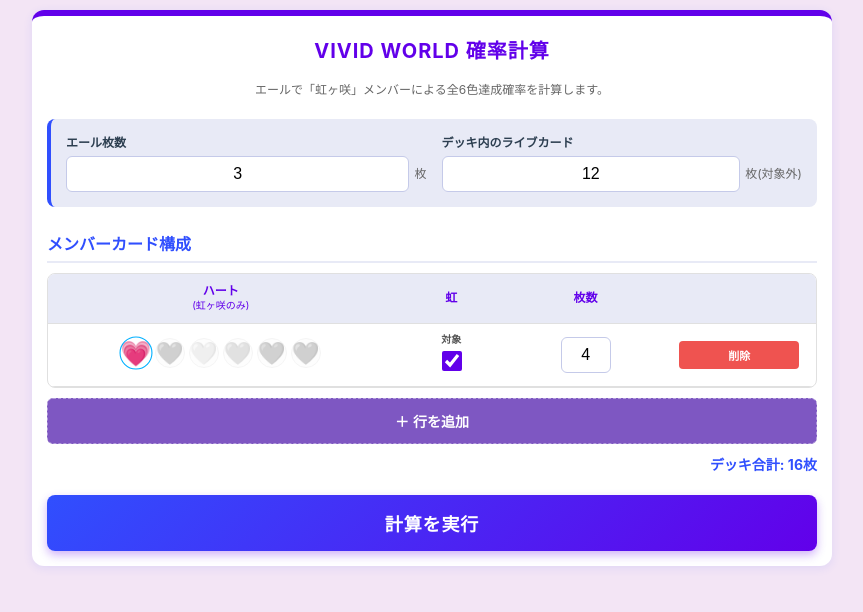
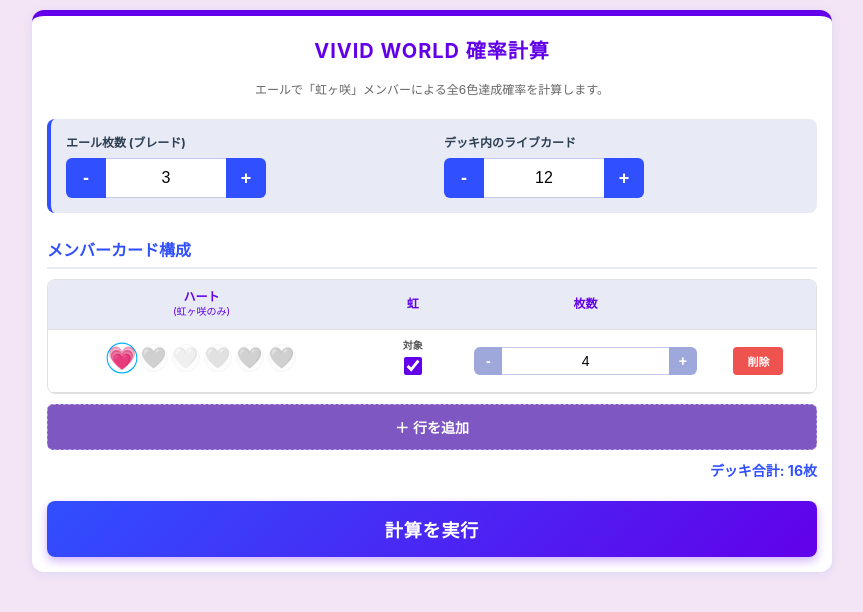
Before and after one commit to t-loveca/llocg_live, a plain HTML site: page vivid.html in a window 1280 px wide. Shown: the whole page, without its empty margins (208-1071 px from the left). Drawn offline with Linux system fonts and the light colour scheme.

Commit message:
Add files via upload

```diff
--- a/vivid.html
+++ b/vivid.html
@@ -13,6 +13,7 @@
             --card-bg: #ffffff;
             --text-color: #333;
             --border-color: #e0e0e0;
+            --btn-bg: #eee;
         }
 
         * {
@@ -63,15 +64,14 @@
             border-left: 4px solid var(--secondary-color);
             display: flex;
             flex-wrap: wrap;
-            gap: 15px;
+            gap: 20px;
             justify-content: space-between;
         }
 
         .control-group {
             display: flex;
             flex-direction: column;
-            flex: 1 1 45%; /* 2列配置 */
-            min-width: 120px;
+            flex: 1 1 300px; /* 幅確保 */
             align-items: flex-start;
         }
 
@@ -79,36 +79,59 @@
             font-size: 12px;
             font-weight: bold;
             color: #2c3e50;
-            margin-bottom: 4px;
+            margin-bottom: 6px;
         }
 
-        .input-wrapper {
+        /* 数値入力グループ (+ - ボタン付き) */
+        .number-input-group {
             display: flex;
             align-items: center;
             width: 100%;
+            max-width: 200px; /* 最大幅制限 */
         }
 
+        .btn-spin {
+            width: 40px;
+            height: 40px;
+            background-color: var(--secondary-color);
+            color: white;
+            border: none;
+            font-size: 18px;
+            font-weight: bold;
+            cursor: pointer;
+            display: flex;
+            align-items: center;
+            justify-content: center;
+            transition: background-color 0.2s;
+            -webkit-tap-highlight-color: transparent;
+        }
+        .btn-spin:active { background-color: var(--primary-color); }
+
+        .btn-minus { border-radius: 6px 0 0 6px; }
+        .btn-plus { border-radius: 0 6px 6px 0; }
+
         input[type="number"] {
-            padding: 8px;
+            flex: 1;
+            height: 40px;
+            padding: 5px;
             border: 1px solid #c5cae9;
-            border-radius: 6px;
-            width: 100%;
+            border-left: none;
+            border-right: none;
             font-size: 16px;
             text-align: center;
             outline: none;
             background: #fff;
-            -moz-appearance: textfield; /* Firefox用 */
+            -moz-appearance: textfield;
+            min-width: 50px;
         }
-        /* スピンボタンを消す */
         input[type="number"]::-webkit-inner-spin-button,
         input[type="number"]::-webkit-outer-spin-button {
-            -webkit-appearance: none;
-            margin: 0;
+            -webkit-appearance: none; margin: 0;
         }
 
         .unit-label {
             font-size: 12px;
-            margin-left: 5px;
+            margin-left: 8px;
             white-space: nowrap;
             color: #666;
         }
@@ -122,7 +145,7 @@
             padding-bottom: 5px;
         }
 
-        /* テーブルレイアウト - スマホ対応 */
+        /* テーブルレイアウト */
         .table-wrapper {
             width: 100%;
             border: 1px solid var(--border-color);
@@ -148,17 +171,17 @@
         }
 
         td {
-            padding: 8px 2px;
+            padding: 8px 4px;
             border-bottom: 1px solid var(--border-color);
             text-align: center;
             vertical-align: middle;
         }
 
         /* 列幅調整 */
-        .col-heart { width: 45%; }
+        .col-heart { width: 40%; }
         .col-niji  { width: 15%; }
-        .col-count { width: 20%; }
-        .col-del   { width: 20%; }
+        .col-count { width: 30%; } /* 枚数欄を広めに */
+        .col-del   { width: 15%; }
 
         /* ハートチェックボックス */
         .heart-container {
@@ -170,12 +193,12 @@
 
         .heart-check {
             cursor: pointer;
-            font-size: 1.4rem;
+            font-size: 1.3rem;
             display: inline-flex;
             align-items: center;
             justify-content: center;
-            width: 30px;
-            height: 30px;
+            width: 28px;
+            height: 28px;
             border-radius: 50%;
             background-color: #f9f9f9;
             opacity: 0.3;
@@ -207,22 +230,32 @@
             cursor: pointer;
             height: 100%;
         }
-
         .niji-label input {
             margin-top: 4px;
-            width: 20px;
-            height: 20px;
+            width: 18px;
+            height: 18px;
             accent-color: var(--primary-color);
         }
 
-        /* 枚数入力 */
-        .card-count {
-            padding: 5px;
-            font-size: 16px;
-            border: 1px solid #ccc;
-            border-radius: 4px;
+        /* テーブル内の数値入力（小型） */
+        .cell-input-group {
+            display: flex;
+            align-items: center;
+            justify-content: center;
             width: 100%;
-            max-width: 50px;
+        }
+        .cell-input-group .btn-spin {
+            width: 28px;
+            height: 28px;
+            font-size: 14px;
+            background-color: #9fa8da; /* 少し薄めの色 */
+        }
+        .cell-input-group input {
+            height: 28px;
+            font-size: 14px;
+            padding: 0;
+            width: 40px;
+            min-width: 30px;
         }
 
         /* ボタン類 */
@@ -250,7 +283,8 @@
             background-color: #ef5350;
             color: white;
             padding: 6px 0;
-            width: 80%;
+            width: 100%;
+            max-width: 50px;
             font-size: 11px;
             border-radius: 4px;
         }
@@ -306,7 +340,7 @@
 
         .expectation-grid {
             display: grid;
-            grid-template-columns: repeat(3, 1fr); /* 3列固定 */
+            grid-template-columns: repeat(3, 1fr);
             gap: 8px;
             margin-top: 15px;
             border-top: 1px solid #d1c4e9;
@@ -330,9 +364,7 @@
         @media (max-width: 480px) {
             body { padding: 8px; }
             .container { padding: 12px; }
-            .heart-check { width: 26px; height: 26px; font-size: 1.2rem; }
-            .btn-calc { font-size: 16px; padding: 12px; }
-            .result-percent { font-size: 36px; }
+            .heart-check { width: 26px; height: 26px; font-size: 1.1rem; }
         }
     </style>
 </head>
@@ -346,18 +378,20 @@
 
     <div class="control-panel">
         <div class="control-group">
-            <label>エール枚数</label>
-            <div class="input-wrapper">
-                <input type="number" id="yellCount" value="3" min="1" max="40" inputmode="numeric">
-                <span class="unit-label">枚</span>
+            <label>エール枚数 (ブレード)</label>
+            <div class="number-input-group">
+                <button class="btn-spin btn-minus" onclick="stepValue(this, -1)">-</button>
+                <input type="number" id="yellCount" value="3" min="1" max="40" inputmode="numeric" readonly>
+                <button class="btn-spin btn-plus" onclick="stepValue(this, 1)">+</button>
             </div>
         </div>
 
         <div class="control-group">
             <label>デッキ内のライブカード</label>
-            <div class="input-wrapper">
-                <input type="number" id="liveCardCount" value="12" min="0" max="60" inputmode="numeric" onchange="updateDeckCount()">
-                <span class="unit-label">枚(対象外)</span>
+            <div class="number-input-group">
+                <button class="btn-spin btn-minus" onclick="stepValue(this, -1)">-</button>
+                <input type="number" id="liveCardCount" value="12" min="0" max="60" inputmode="numeric" readonly>
+                <button class="btn-spin btn-plus" onclick="stepValue(this, 1)">+</button>
             </div>
         </div>
     </div>
@@ -407,9 +441,24 @@
 
     // 初期化：デフォルトで1行だけ追加する
     window.onload = function() {
-        addCardRow(true, [0], 4); // 例として虹ヶ咲ON、ピンク、4枚で初期化
+        addCardRow(true, [0], 4); // 桃4枚で初期化
         updateDeckCount();
     };
+
+    // 数値の増減 (+-ボタン用)
+    function stepValue(btn, step) {
+        const input = btn.parentElement.querySelector('input');
+        const min = parseInt(input.getAttribute('min')) || 0;
+        const max = parseInt(input.getAttribute('max')) || 100;
+        let val = parseInt(input.value) || 0;
+
+        val += step;
+        if (val < min) val = min;
+        if (val > max) val = max;
+
+        input.value = val;
+        updateDeckCount(); // 値変更時にデッキ枚数再計算
+    }
 
     // 行追加関数
     function addCardRow(isNiji = true, colors = [], count = 4) {
@@ -443,9 +492,15 @@
         `;
         tr.appendChild(tdNiji);
 
-        // 枚数
+        // 枚数 (ボタン付き)
         const tdCount = document.createElement('td');
-        tdCount.innerHTML = `<input type="number" class="card-count" value="${count}" min="1" max="4" inputmode="numeric" onchange="updateDeckCount()">`;
+        tdCount.innerHTML = `
+            <div class="cell-input-group">
+                <button class="btn-spin btn-minus" onclick="stepValue(this, -1)">-</button>
+                <input type="number" class="card-count" value="${count}" min="1" max="4" readonly>
+                <button class="btn-spin btn-plus" onclick="stepValue(this, 1)">+</button>
+            </div>
+        `;
         tr.appendChild(tdCount);
 
         // 削除ボタン
@@ -483,7 +538,7 @@
             heartContainer.style.opacity = '1';
             heartContainer.style.pointerEvents = 'auto';
         } else {
-            heartContainer.style.opacity = '0.15'; // 薄くする
+            heartContainer.style.opacity = '0.15';
         }
     }
 
@@ -543,7 +598,7 @@
         const deckSize = deck.length;
 
         if (deckSize < yellCount) {
-            alert("デッキ枚数がエール枚数より少ないため計算できません。");
+            alert("デッキ枚数がエール枚数より少ないため計算できません。\nカードを追加するかエール枚数を減らしてください。");
             return;
         }
 
```
